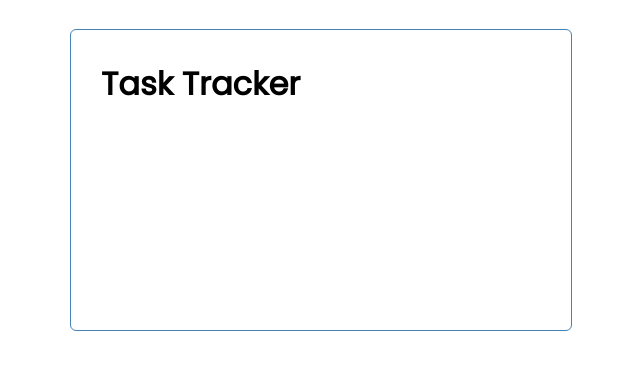
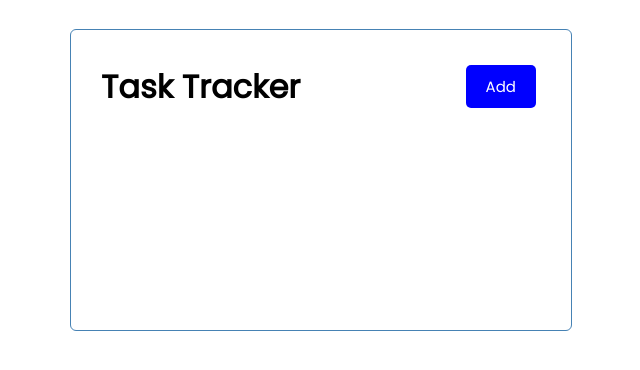
Before and after one commit to mostafaEkbal/react-task-tracker-app, a React (Create React App) app: page / in a window 1280 px wide. Shown: the top 370 px of the page, without its empty margins (319-959 px from the left). Built offline with nearby package versions, Linux system fonts and the light colour scheme.

Commit message:
building the button component

```diff
--- /dev/null
+++ b/src/components/Button.js
@@ -0,0 +1,25 @@
+import PropTypes from 'prop-types';
+
+const Button = ({ color, text, onClick }) => {
+  return (
+    <button
+        onClick={onClick}
+        style={{ backgroundColor: color }}
+        className="btn"
+        >
+        {text}
+      </button>
+  )
+}
+
+Button.defaultProps = {
+  color: 'steelblue',
+}
+
+Button.propTypes = {
+  text: PropTypes.string,
+  color: PropTypes.string,
+  onClick: PropTypes.func,
+}
+
+export default Button
--- a/src/components/Header.js
+++ b/src/components/Header.js
@@ -1,8 +1,15 @@
+import Button from './Button';
+
 const Header = ( {title} ) => {
+  const onClick = (e) => {
+    console.log('click');
+  }
+
   return (
-    <div>
+    <header className="header">
         <h1>{title}</h1>
-    </div>
+        <Button color='blue' text='Add' onClick={onClick} />
+    </header>
   )
 }
 
```
